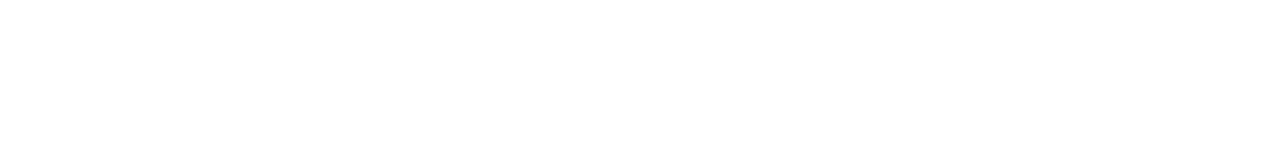
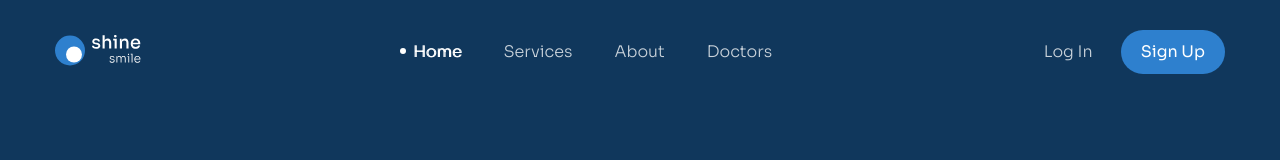
Before and after one commit to atwngweb/landing-page-prj3, a plain HTML site: page index.html in a window 1280 px wide. Drawn offline with Linux system fonts and the light colour scheme.

Commit message:
done header

```diff
--- a/assets/css/style.css
+++ b/assets/css/style.css
@@ -1,5 +1,9 @@
 * {
   box-sizing: border-box;
+}
+
+:root {
+  --header-bg: #10375c;
 }
 
 html {
@@ -10,3 +14,98 @@
   font-size: 1.6rem;
   font-family: "Sora", sans-serif;
 }
+
+/* =========Commom========== */
+
+.container {
+  width: 1170px;
+  max-width: calc(100% - 40px);
+  margin: 0 auto;
+}
+
+a {
+  text-decoration: none;
+}
+
+.btn {
+  display: inline-block;
+  padding: 0 20px;
+  min-width: 205px;
+  height: 60px;
+  line-height: 60px;
+  border-radius: 22px;
+  background: #2e80ce;
+  color: #fff;
+  font-weight: 400;
+  font-size: 1.6rem;
+  text-align: center;
+}
+
+.btn:hover {
+  opacity: 0.9;
+  cursor: pointer;
+}
+
+/* =========Commom========== */
+
+/* ========HEADER========= */
+.header {
+  min-height: 100vh;
+  background-color: var(--header-bg);
+  padding-top: 30px;
+}
+
+.header-top {
+  display: flex;
+  justify-content: space-between;
+  align-items: center;
+}
+
+.navbar__list {
+  display: flex;
+}
+
+.navbar__link {
+  position: relative;
+  color: #c9d2da;
+  padding: 8px 21px;
+  font-size: 1.6rem;
+  font-weight: 300;
+}
+
+.navbar__link:hover,
+.navbar__link--active {
+  color: #fff;
+  text-shadow: 1px 0 0 #fff;
+}
+
+.navbar__link--active::before {
+  position: absolute;
+  left: 8px;
+  top: 15px;
+  content: "";
+  display: inline-block;
+  border-radius: 50%;
+  width: 6px;
+  height: 6px;
+  background-color: #fff;
+}
+
+.action {
+  font-size: 0;
+}
+
+.action__login {
+  color: #c9d2da;
+  font-size: 1.6rem;
+  font-weight: 300;
+  margin-right: 28px;
+}
+
+.action__signup {
+  min-width: 104px;
+  height: 44px;
+  line-height: 44px;
+}
+
+/* ========END HEADER========= */
--- a/index.html
+++ b/index.html
@@ -35,8 +35,48 @@
 
 <body>
     <!-- ========HEADER=========== -->
+    <header class="header">
+        <div class="container">
+            <div class="header-top">
+                <!-- Logo -->
+                <div class="logo">
+                    <a href="/">
+                        <img class="logo__img" src="./assets/img/logo.svg" alt="shine smile">
+                    </a>
+                </div>
+                <!-- End Logo -->
+
+                <!-- Navbar -->
+                <nav class="navbar">
+                    <ul class="navbar__list">
+                        <li class="navbar__item">
+                            <a href="#!" class="navbar__link navbar__link--active">Home</a>
+                        </li>
+                        <li class="navbar__item">
+                            <a href="#!" class="navbar__link">Services</a>
+                        </li>
+                        <li class="navbar__item">
+                            <a href="#!" class="navbar__link">About</a>
+                        </li>
+                        <li class="navbar__item">
+                            <a href="#!" class="navbar__link">Doctors</a>
+                        </li>
+                    </ul>
+                </nav>
+                <!-- End Navbar -->
+
+                <!-- Actions -->
+
+                <div class="action">
+                    <a href="#!" class="action__login">Log In</a>
+                    <a href="#!" class="btn action__signup">Sign Up</a>
+                </div>
 
 
+                <!-- End Actions -->
+            </div>
+        </div>
+    </header>
 
 
 
```
Also changed, not shown: assets/img/logo.svg (added).
